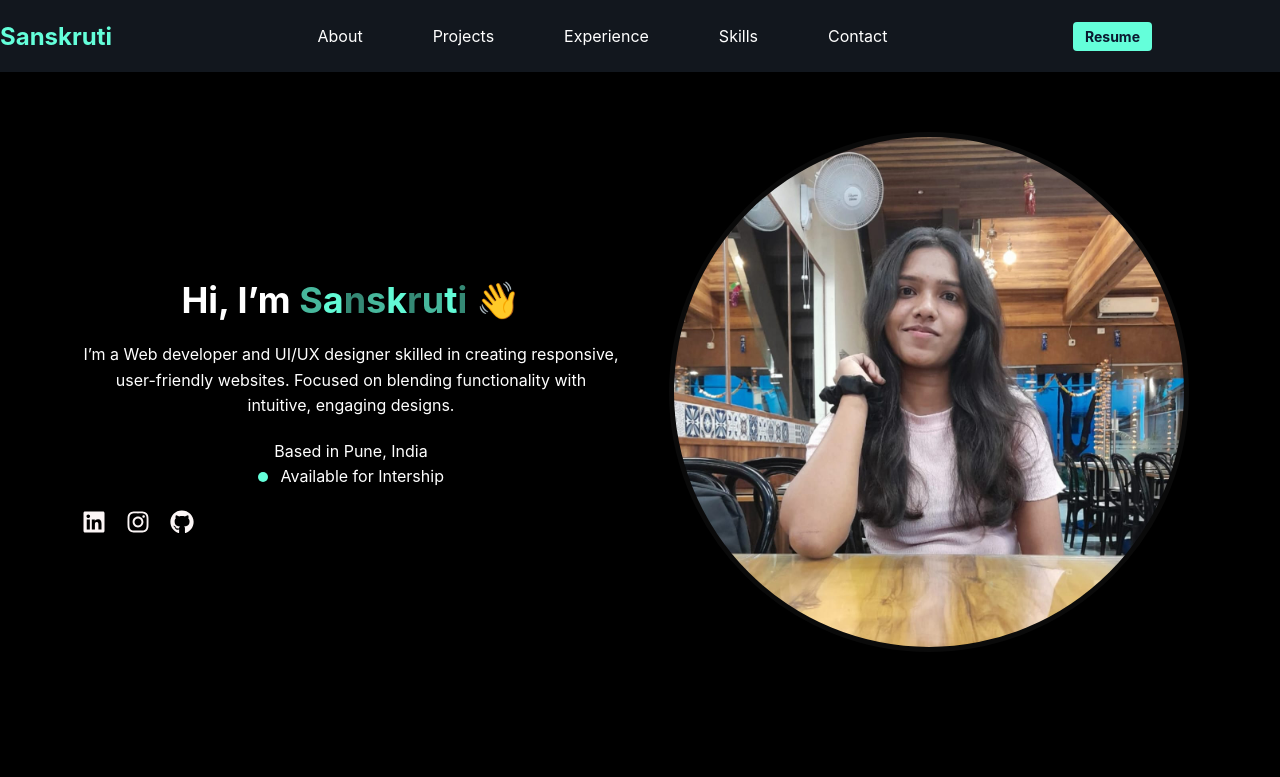
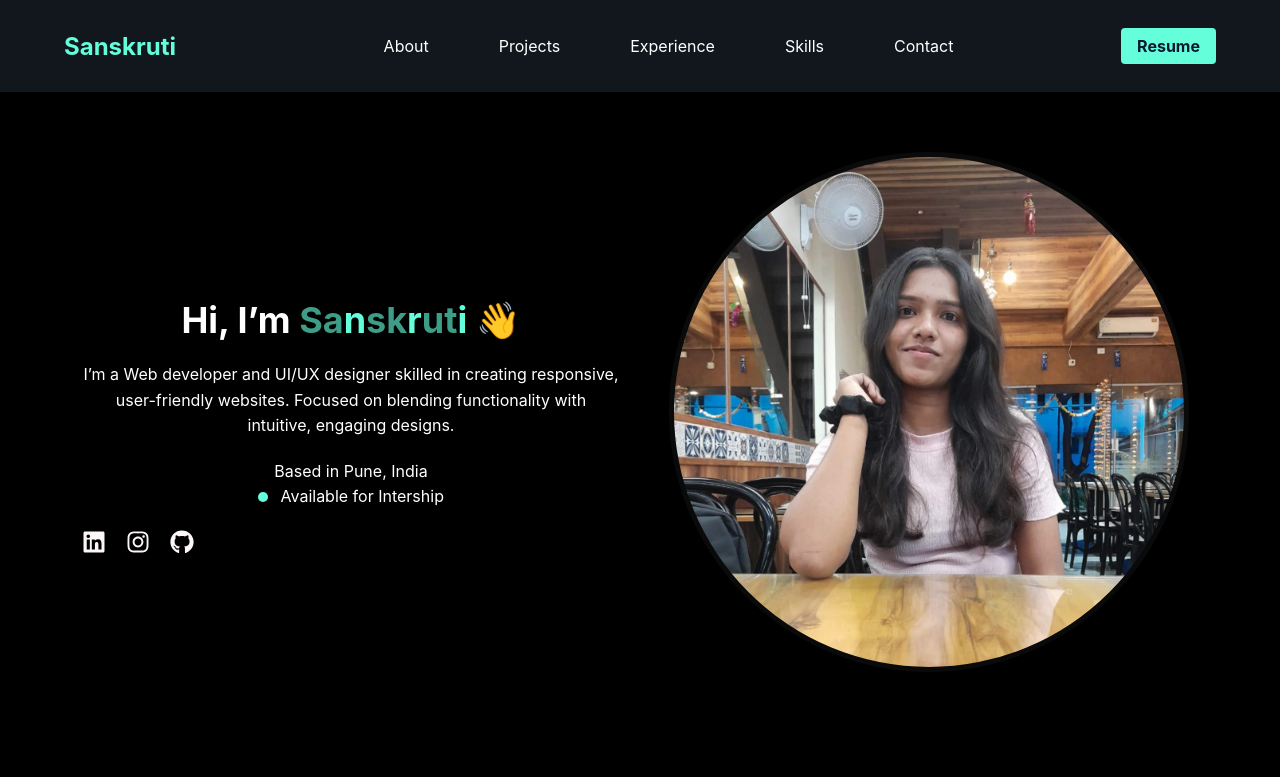
Before and after one commit to sanskrutiahire23/portfolio, a React (Create React App) app: page / in a window 1280 px wide. Shown: the top 777 px of the page. Built offline with nearby package versions, Linux system fonts and the light colour scheme.

Commit message:
Update Header.css

```diff
--- a/src/Components/Header.css
+++ b/src/Components/Header.css
@@ -1,6 +1,9 @@
 .header {
   background-color: #12171e;
-  padding: 10px 0; /* Compact vertical padding */
+  padding: 20px 0;
+  display: flex;
+  justify-content: center;
+  align-items: center;
   position: sticky;
   top: 0;
   z-index: 1000;
@@ -40,29 +43,16 @@
 .actions {
   display: flex;
   align-items: center;
-
   gap: 15px;
 }
 
 .btn-download-cv {
   padding: 8px 16px;
-
-}
-
-.btn-download-cv {
-  padding: 6px 12px; /* Compact padding for the button */
-
   background: #64ffda;
   color: #0a192f;
   border-radius: 4px;
   text-decoration: none;
   font-weight: bold;
-
-
-  margin-left: 20px; /* Space between links and button */
-  white-space: nowrap;
-  font-size: 14px; /* Compact font size */
-
 }
 
 .btn-download-cv:hover {
```
